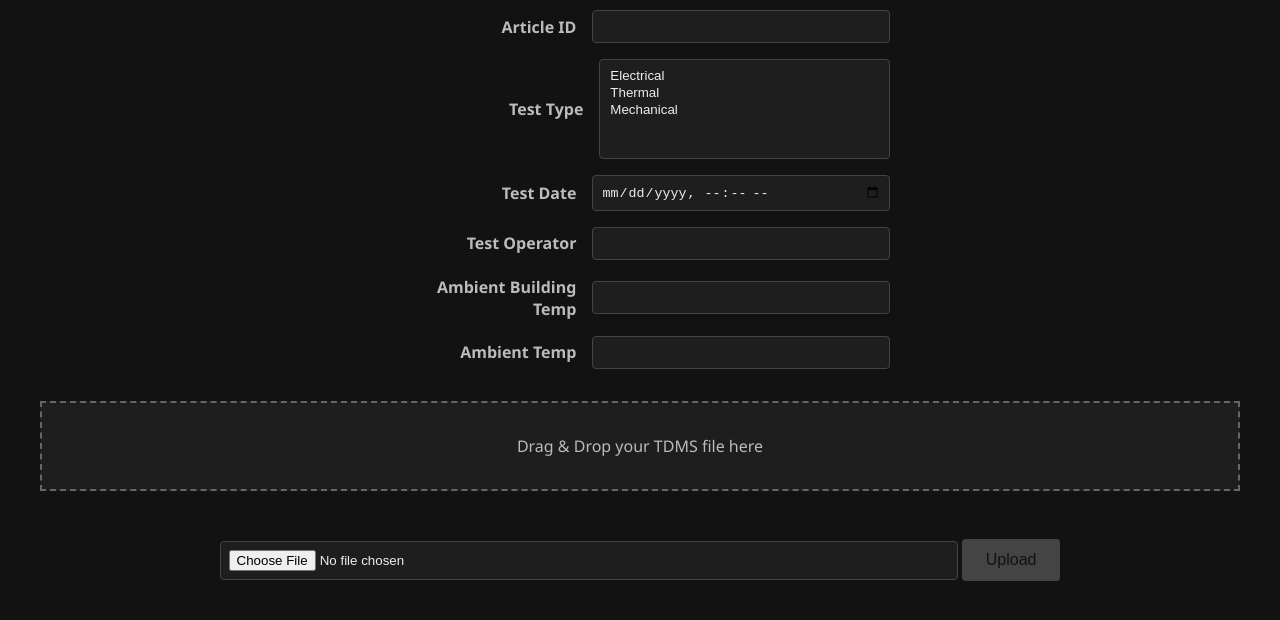
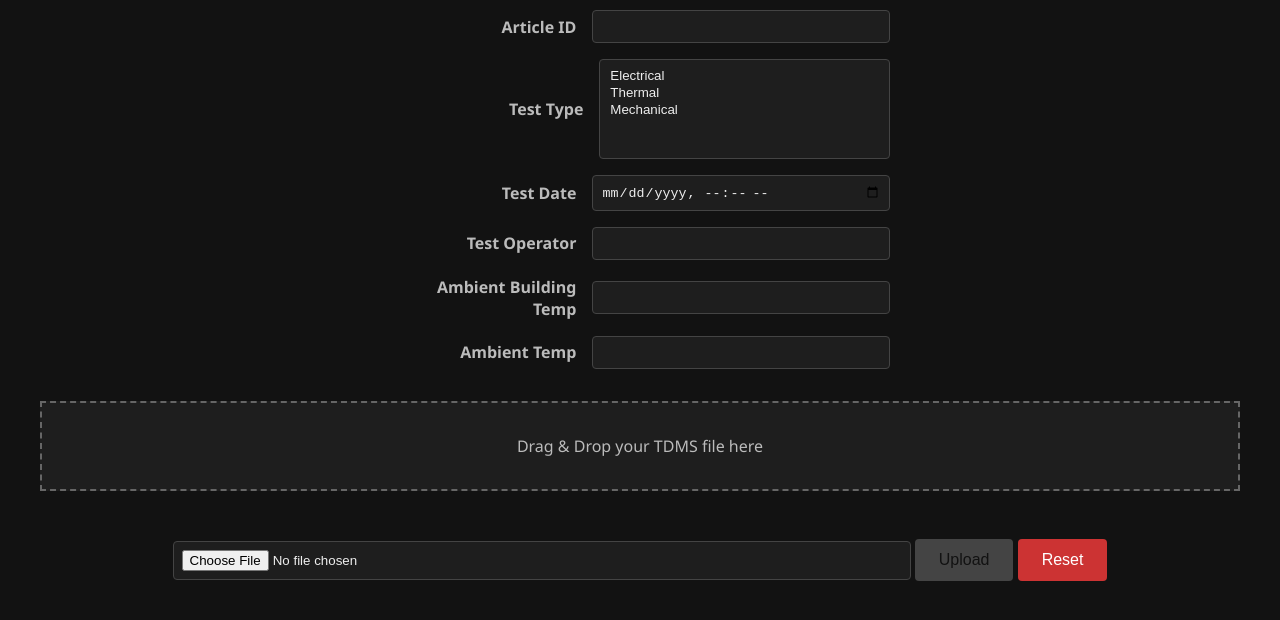
Before and after one commit to bushongTech/host-it, a plain HTML site: page index.html in a window 1280 px wide. Shown: the part 126-746 px from the top of the page. Drawn offline with Linux system fonts and the light colour scheme.

Commit message:
Update index.html

```diff
--- a/index.html
+++ b/index.html
@@ -47,7 +47,7 @@
   <div id="drop-zone">Drag & Drop your TDMS file here</div>
   <input type="file" id="file-input" accept=".tdms" />
   <button id="upload-btn" disabled>Upload</button>
-
+  <button id="reset-btn" style="margin-top: 1rem;">Reset</button>
   <script src="script.js"></script>
 </body>
 </html>
```
